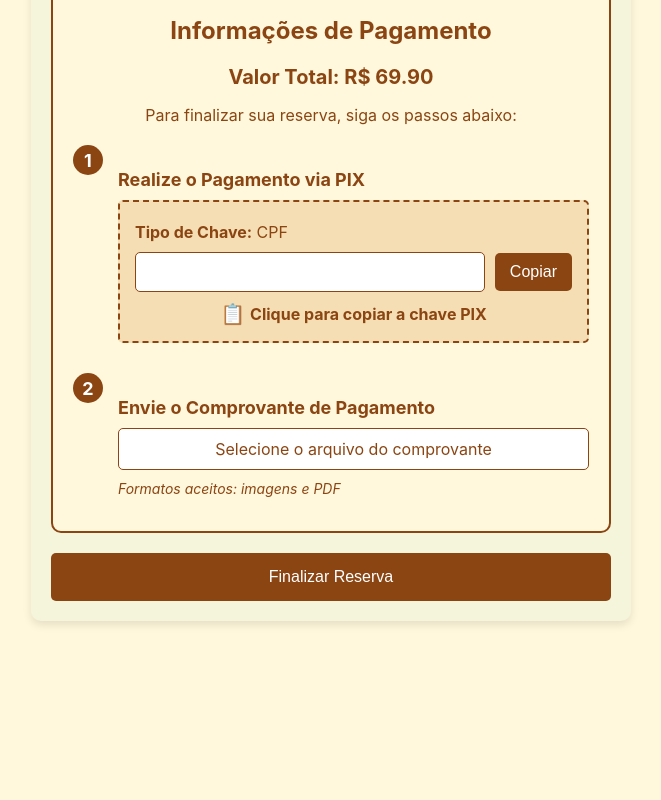
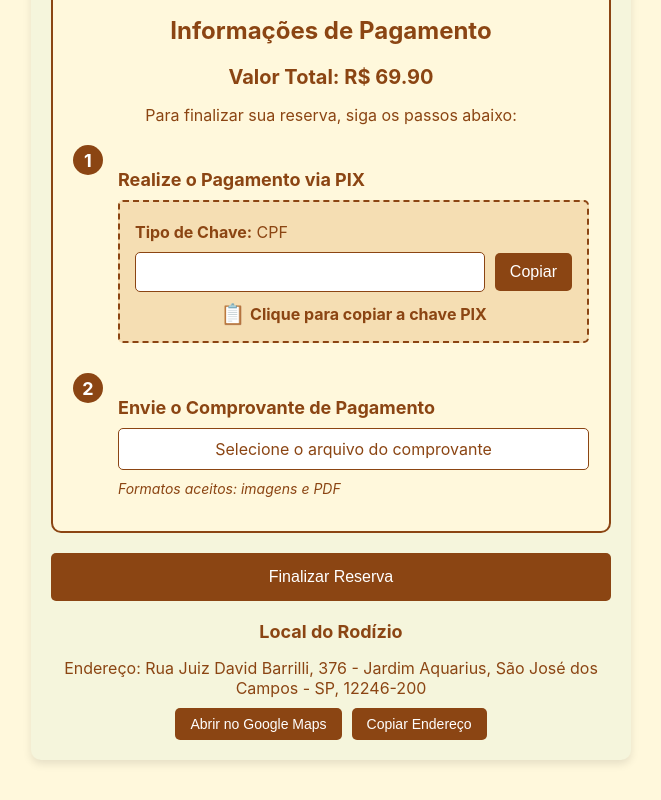
Before and after one commit to lucasgod464/reserva1.0, a React (Vite) app: page / in a window 1280 px wide. Shown: the part 472-1272 px from the top of the page, without its empty margins (309-970 px from the left). Before the commit the page ends 1133 px from the top, so only its background shows below. Built offline with nearby package versions, Linux system fonts and the light colour scheme; no server answers; the database is empty.

Commit message:
Initial commit from your app

```diff
--- a/src/Reserva.jsx
+++ b/src/Reserva.jsx
@@ -25,6 +25,7 @@ const Reserva = () => {
   const [popupAtivo, setPopupAtivo] = useState(true);
   const [tituloPopup, setTituloPopup] = useState('');
   const [descricaoPopup, setDescricaoPopup] = useState('');
+  const endereco = 'Rua Juiz David Barrilli, 376 - Jardim Aquarius, São José dos Campos - SP, 12246-200';
 
   const showNotification = (message, type) => {
     setNotification({ message, type });
@@ -103,7 +104,6 @@ const Reserva = () => {
   const handleSubmit = async (e) => {
     e.preventDefault();
 
-    // Validação dos campos
     const nomesPreenchidos = nomes.every(nome => nome.trim() !== '');
     if (!nomesPreenchidos) {
       showNotification('Preencha todos os nomes', 'error');
@@ -177,6 +177,82 @@ const Reserva = () => {
     setMostrarPopupPix(false);
   };
 
+  const handleCopyAddress = () => {
+    navigator.clipboard.writeText(endereco)
+      .then(() => showNotification('Endereço copiado para a área de transferência!', 'success'))
+      .catch(err => showNotification('Erro ao copiar endereço: ' + err, 'error'));
+  };
+
+  const handleOpenMaps = () => {
+    window.open(`https://www.google.com/maps/search/?api=1&query=${encodeURIComponent(endereco)}`, '_blank');
+  };
+
+  const styles = {
+    container: {
+      maxWidth: '600px',
+      width: '100%',
+      margin: '40px auto',
+      padding: '20px',
+      backgroundColor: '#F5F5DC',
+      borderRadius: '10px',
+      boxShadow: '0 4px 8px rgba(0, 0, 0, 0.1)',
+      boxSizing: 'border-box'
+    },
+    title: {
+      textAlign: 'left',
+      color: '#8B4513',
+      marginBottom: '20px',
+      paddingLeft: '10px',
+      fontSize: '24px'
+    },
+    button: {
+      padding: '15px',
+      fontSize: '16px',
+      backgroundColor: '#8B4513',
+      color: 'white',
+      border: 'none',
+      borderRadius: '5px',
+      cursor: 'pointer',
+      width: '100%',
+      marginTop: '20px',
+      '&:hover': {
+        backgroundColor: '#A0522D'
+      }
+    },
+    addressContainer: {
+      marginTop: '20px',
+      textAlign: 'center'
+    },
+    addressTitle: {
+      fontSize: '18px',
+      color: '#8B4513',
+      marginBottom: '10px',
+      fontWeight: 'bold'
+    },
+    addressText: {
+      fontSize: '16px',
+      color: '#8B4513',
+      marginBottom: '10px'
+    },
+    addressButtons: {
+      display: 'flex',
+      justifyContent: 'center',
+      gap: '10px'
+    },
+    addressButton: {
+      padding: '8px 15px',
+      fontSize: '14px',
+      backgroundColor: '#8B4513',
+      color: 'white',
+      border: 'none',
+      borderRadius: '5px',
+      cursor: 'pointer',
+      '&:hover': {
+        backgroundColor: '#A0522D'
+      }
+    }
+  };
+
   return (
     <div style={styles.container}>
       {notification && <Notification message={notification.message} type={notification.type} />}
@@ -216,6 +292,15 @@ const Reserva = () => {
 
       <button type="submit" style={styles.button} onClick={handleSubmit}>Finalizar Reserva</button>
 
+      <div style={styles.addressContainer}>
+        <h3 style={styles.addressTitle}>Local do Rodízio</h3>
+        <p style={styles.addressText}>Endereço: {endereco}</p>
+        <div style={styles.addressButtons}>
+          <button style={styles.addressButton} onClick={handleOpenMaps}>Abrir no Google Maps</button>
+          <button style={styles.addressButton} onClick={handleCopyAddress}>Copiar Endereço</button>
+        </div>
+      </div>
+
       {mostrarPopupPix && (
         <PixPopup
           valorTotal={valorTotal}
@@ -226,38 +311,4 @@ const Reserva = () => {
   );
 };
 
-const styles = {
-  container: {
-    maxWidth: '600px',
-    width: '100%',
-    margin: '40px auto',
-    padding: '20px',
-    backgroundColor: '#F5F5DC',
-    borderRadius: '10px',
-    boxShadow: '0 4px 8px rgba(0, 0, 0, 0.1)',
-    boxSizing: 'border-box'
-  },
-  title: {
-    textAlign: 'left',
-    color: '#8B4513',
-    marginBottom: '20px',
-    paddingLeft: '10px',
-    fontSize: '24px'
-  },
-  button: {
-    padding: '15px',
-    fontSize: '16px',
-    backgroundColor: '#8B4513',
-    color: 'white',
-    border: 'none',
-    borderRadius: '5px',
-    cursor: 'pointer',
-    width: '100%',
-    marginTop: '20px',
-    '&:hover': {
-      backgroundColor: '#A0522D'
-    }
-  }
-};
-
 export default Reserva;
```
